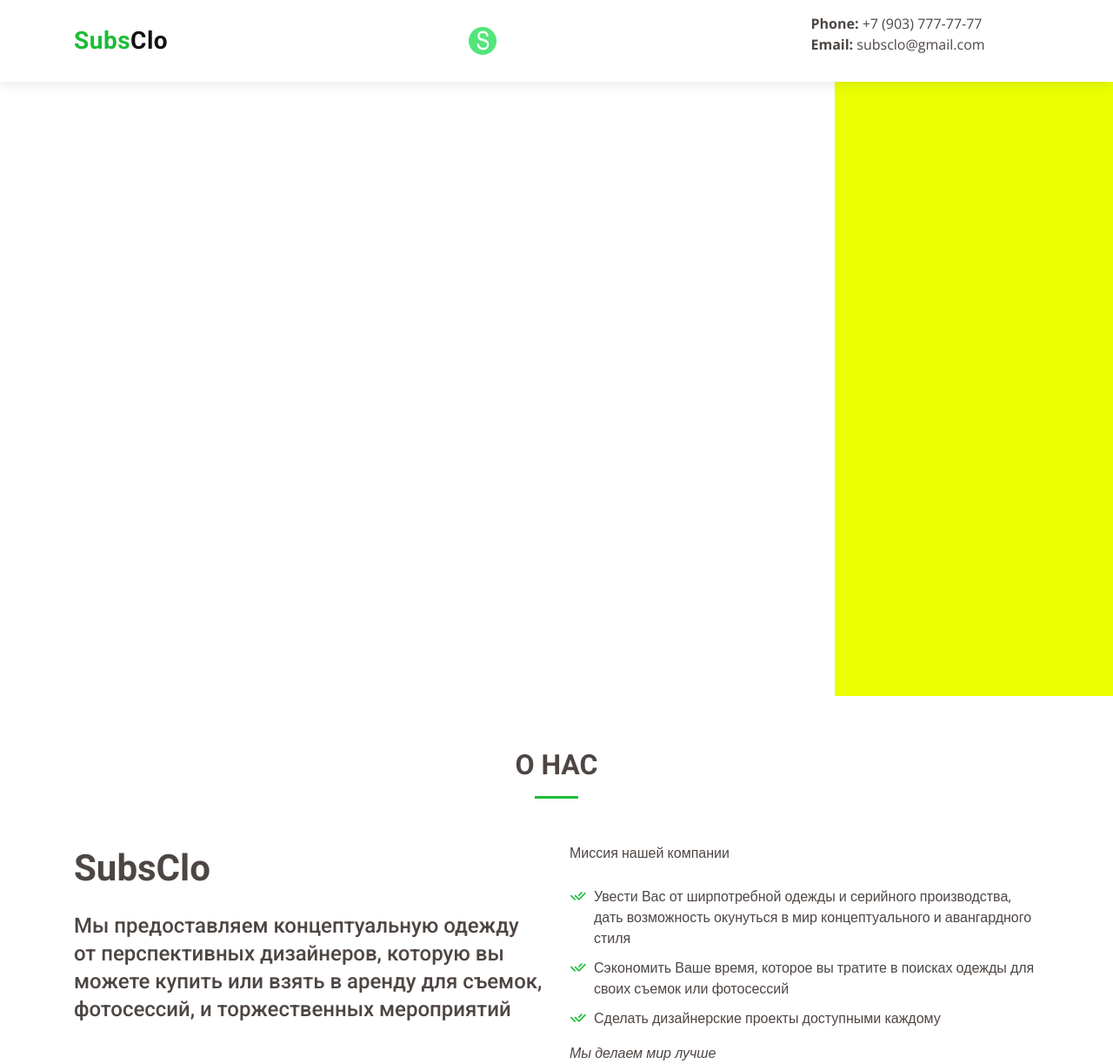
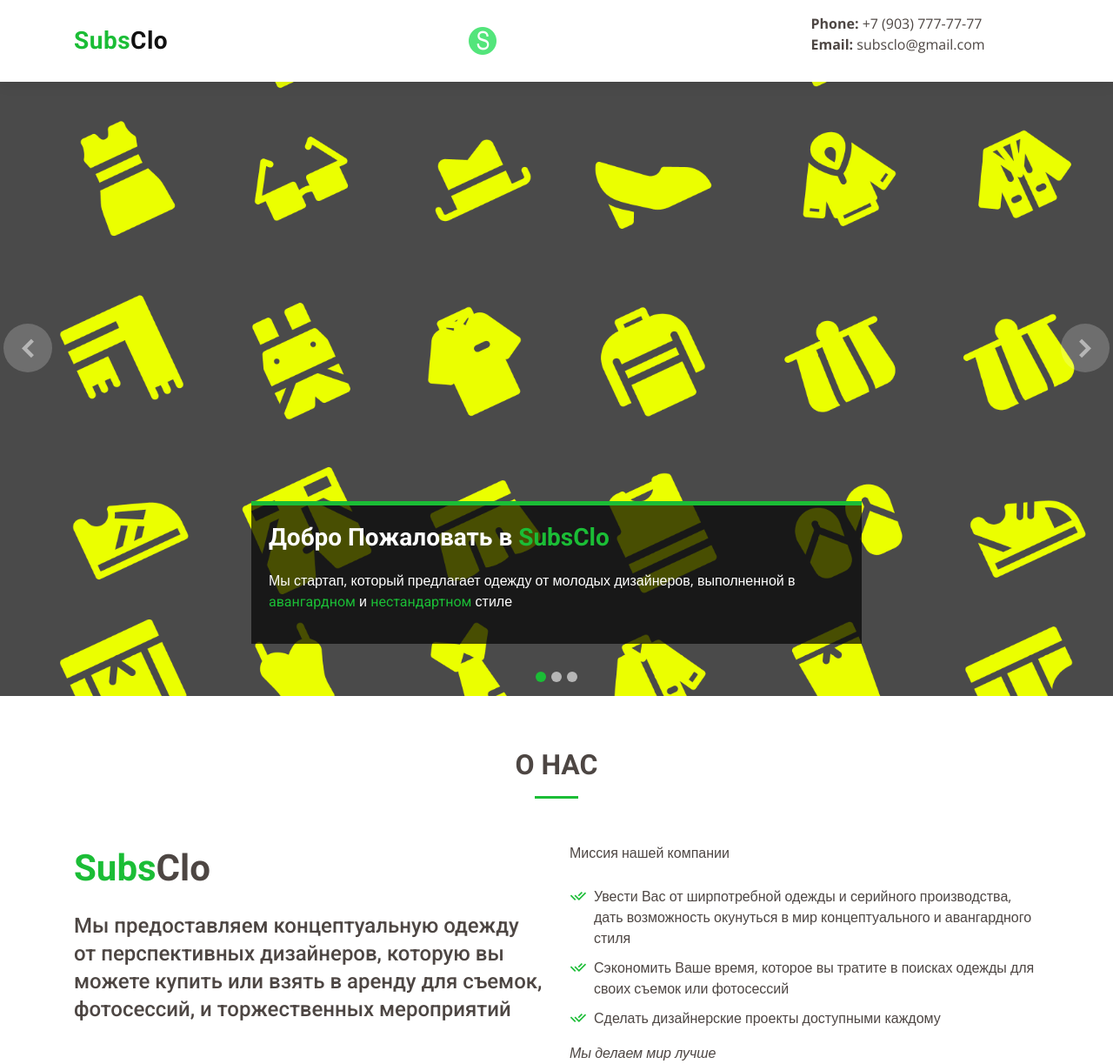
Before and after one commit to Nosp27/design_land, a Flask app: page /sclo in a window 1280 px wide. Shown: the top 1223 px of the page at 87% size. Run offline with Flask 2, Linux system fonts and the light colour scheme; some libraries are stand-ins or nearby versions.

Commit message:
ab slides

```diff
--- a/src/design_land/app.py
+++ b/src/design_land/app.py
@@ -8,8 +8,18 @@ app = flask.Flask(__name__, static_url_path="/static", static_folder="static")
 
 
 @app.route("/sclo")
+@app.route("/sclo")
 def index():
-    return flask.render_template("index.html", clothes=form_clothes_dict())
+    img_id = int(flask.request.args.get('slide_id', 0))
+    imgs = [
+        '/static/img/slide/Mask_Group%s.png' % (i if i > 1 else '') for i in range(1,5)
+    ]
+    return flask.render_template("index.html", slide_img=imgs[img_id], clothes=form_clothes_dict())
+
+
+@app.route("/daily_task")
+def daily():
+    return flask.render_template("daily-task.html")
 
 
 def form_clothes_dict():
--- a/src/design_land/templates/index.html
+++ b/src/design_land/templates/index.html
@@ -23,7 +23,7 @@
     <link href="static/vendor/boxicons/css/boxicons.min.css" rel="stylesheet">
     <link href="static/vendor/animate.css/animate.min.css" rel="stylesheet">
     <link href="static/vendor/venobox/venobox.css" rel="stylesheet">
-    <link href="static/vendor/owl.carousel/static/owl.carousel.min.css" rel="stylesheet">
+    <link href="static/vendor/owl.carousel/assets/owl.carousel.min.css" rel="stylesheet">
     <link href="static/vendor/aos/aos.css" rel="stylesheet">
     <link href="static/vendor/remixicon/remixicon.css" rel="stylesheet">
     <script src="https://cdn.jsdelivr.net/npm/lozad/dist/lozad.min.js"></script>
@@ -53,71 +53,71 @@
             <a href="#" class="instagram"><i class="icofont-instagram"></i></a>
             <a href="#" class="linkedin"><i class="icofont-linkedin"></i></i></a>
         </div>
+
     </div>
 </header>
 
 <section id="hero">
-    <img src="static/img/yellow.png">
-<!--    <div hidden id="heroCarousel" class="carousel slide carousel-fade" data-ride="carousel">-->
-<!--        <div class="carousel-inner" role="listbox">-->
-<!--            <style>-->
-<!--                span {-->
-<!--                    color: #1bbd36;-->
-<!--                    font-family: "Roboto", sans-serif-->
-<!--                }-->
-<!--            </style>-->
-<!--            &lt;!&ndash; Slide 1 &ndash;&gt;-->
-<!--            <div class="carousel-item active" style="background-image: url(static/img/slide/slide-1.jpg);">-->
-<!--                <div class="carousel-container">-->
-<!--                    <div class="carousel-content animated fadeInUp">-->
-<!--                        <h2>Добро Пожаловать в <span>SubsClo</span></h2>-->
-<!--                        <p>-->
-<!--                            Мы стартап, который предлагает одежду от молодых дизайнеров, выполненной в-->
-<!--                            <span>авангардном</span> и <span>нестандартном</span> стиле-->
-<!--                        </p>-->
-<!--                    </div>-->
-<!--                </div>-->
-<!--            </div>-->
+    <div id="heroCarousel" class="carousel slide carousel-fade" data-ride="carousel">
+        <div class="carousel-inner" role="listbox">
+            <style>
+                span {
+                    color: #1bbd36;
+                    font-family: "Roboto", sans-serif
+                }
+            </style>
+            <!-- Slide 1 -->
+            <div class="carousel-item active" style="background-image: url({{ slide_img }});">
+                <div class="carousel-container">
+                    <div class="carousel-content animated fadeInUp">
+                        <h2>Добро Пожаловать в <span>SubsClo</span></h2>
+                        <p>
+                            Мы стартап, который предлагает одежду от молодых дизайнеров, выполненной в
+                            <span>авангардном</span> и <span>нестандартном</span> стиле
+                        </p>
+                    </div>
+                </div>
+            </div>
 
-<!--            &lt;!&ndash; Slide 2 &ndash;&gt;-->
-<!--            <div class="carousel-item" style="background-image: url(static/img/slide/slide-2.jpg);">-->
-<!--                <div class="carousel-container">-->
-<!--                    <div class="carousel-content animated fadeInUp">-->
-<!--                        <h2>Добро Пожаловать в <span>SubsClo</span></h2>-->
-<!--                        <p>-->
-<!--                            Молодые и талантливые дизайнеры с перспективными идеями готовы удивлять своими-->
-<!--                            <span>концептуальными</span> проектами-->
-<!--                        </p>-->
-<!--                    </div>-->
-<!--                </div>-->
-<!--            </div>-->
+            <!-- Slide 2 -->
+            <div class="carousel-item" style="background-image: url({{ slide_img }});">
+                <div class="carousel-container">
+                    <div class="carousel-content animated fadeInUp">
+                        <h2>Добро Пожаловать в <span>SubsClo</span></h2>
+                        <p>
+                            Молодые и талантливые дизайнеры с перспективными идеями готовы удивлять своими
+                            <span>концептуальными</span> проектами
+                        </p>
+                    </div>
+                </div>
+            </div>
 
-<!--            &lt;!&ndash; Slide 3 &ndash;&gt;-->
-<!--            <div class="carousel-item" style="background-image: url(static/img/slide/slide-3.jpg);">-->
-<!--                <div class="carousel-container">-->
-<!--                    <div class="carousel-content animated fadeInUp">-->
-<!--                        <h2>Все наши вещи уникальны и неповторимы</h2>-->
-<!--                        <p>-->
-<!--                            Каждый элемент одежды который мы предлагаем выполнен в <span>единственном</span> экземпляре-->
-<!--                        </p>-->
-<!--                    </div>-->
-<!--                </div>-->
-<!--            </div>-->
+            <!-- Slide 3 -->
+            <div class="carousel-item" style="background-image: url({{ slide_img }});">
+                <div class="carousel-container">
+                    <div class="carousel-content animated fadeInUp">
+                        <h2>Все наши вещи уникальны и неповторимы</h2>
+                        <p>
+                            Каждый элемент одежды который мы предлагаем выполнен в <span>единственном</span> экземпляре
+                        </p>
+                    </div>
+                </div>
+            </div>
 
-<!--        </div>-->
+        </div>
 
-<!--        <a class="carousel-control-prev" href="#heroCarousel" role="button" data-slide="prev">-->
-<!--            <span class="carousel-control-prev-icon icofont-simple-left" aria-hidden="true"></span>-->
-<!--            <span class="sr-only">Previous</span>-->
-<!--        </a>-->
+        <a class="carousel-control-prev" href="#heroCarousel" role="button" data-slide="prev">
+            <span class="carousel-control-prev-icon icofont-simple-left" aria-hidden="true"></span>
+            <span class="sr-only">Previous</span>
+        </a>
 
-<!--        <a class="carousel-control-next" href="#heroCarousel" role="button" data-slide="next">-->
-<!--            <span class="carousel-control-next-icon icofont-simple-right" aria-hidden="true"></span>-->
-<!--            <span class="sr-only">Next</span>-->
-<!--        </a>-->
+        <a class="carousel-control-next" href="#heroCarousel" role="button" data-slide="next">
+            <span class="carousel-control-next-icon icofont-simple-right" aria-hidden="true"></span>
+            <span class="sr-only">Next</span>
+        </a>
 
-<!--        <ol class="carousel-indicators" id="hero-carousel-indicators"></ol>-->
-<!--    </div>-->
+        <ol class="carousel-indicators" id="hero-carousel-indicators"></ol>
+    </div>
 </section>
 
 <main id="main">
```
Also changed, not shown: src/design_land/templates/daily-task.html (added, +94 -0 lines), src/design_land/static/img/daily/Silicon_valley_title.png (added), src/design_land/static/img/daily/illustration1.png (added), src/design_land/static/img/slide/Mask_Group.png (added), src/design_land/static/img/slide/Mask_Group2.png (added), src/design_land/static/img/slide/Mask_Group3.png (added), src/design_land/static/img/slide/Mask_Group4.png (added), src/design_land/static/img/slide/Mask_Group5.png (added), 1 other file.
